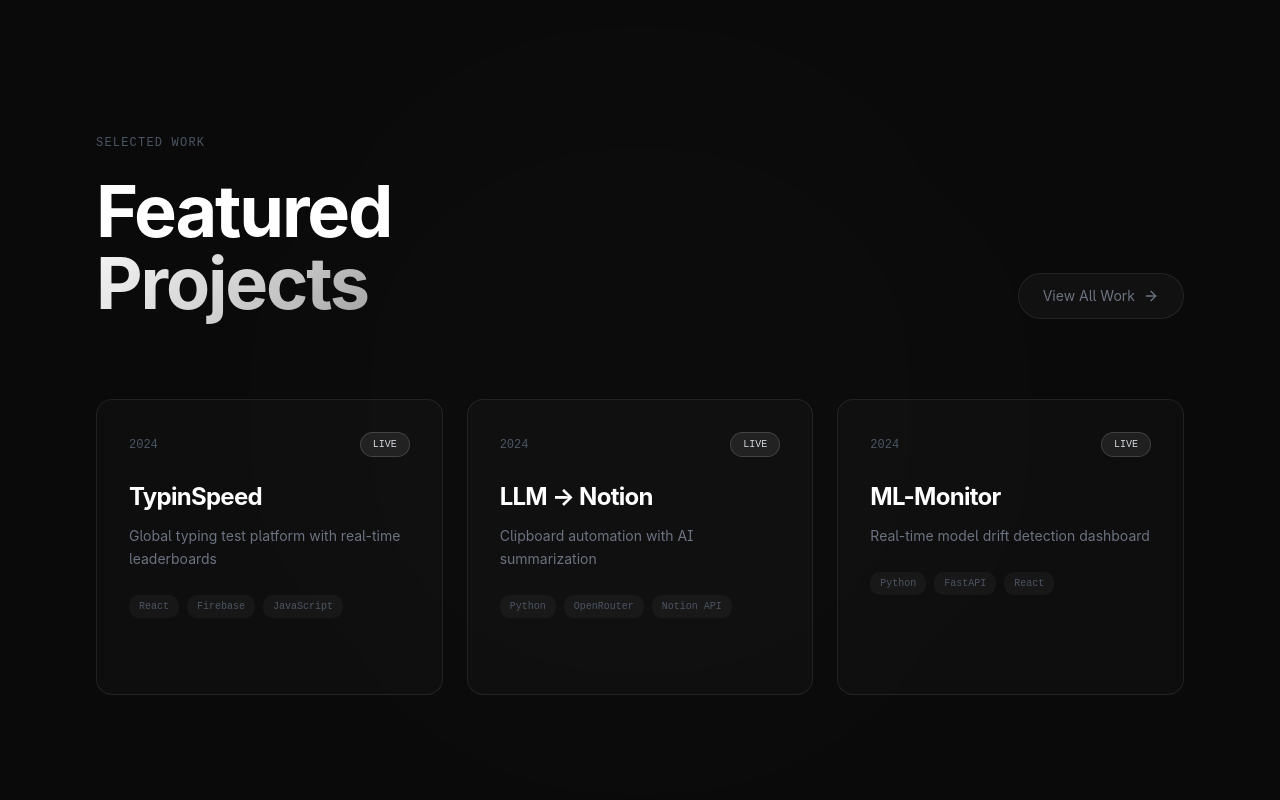
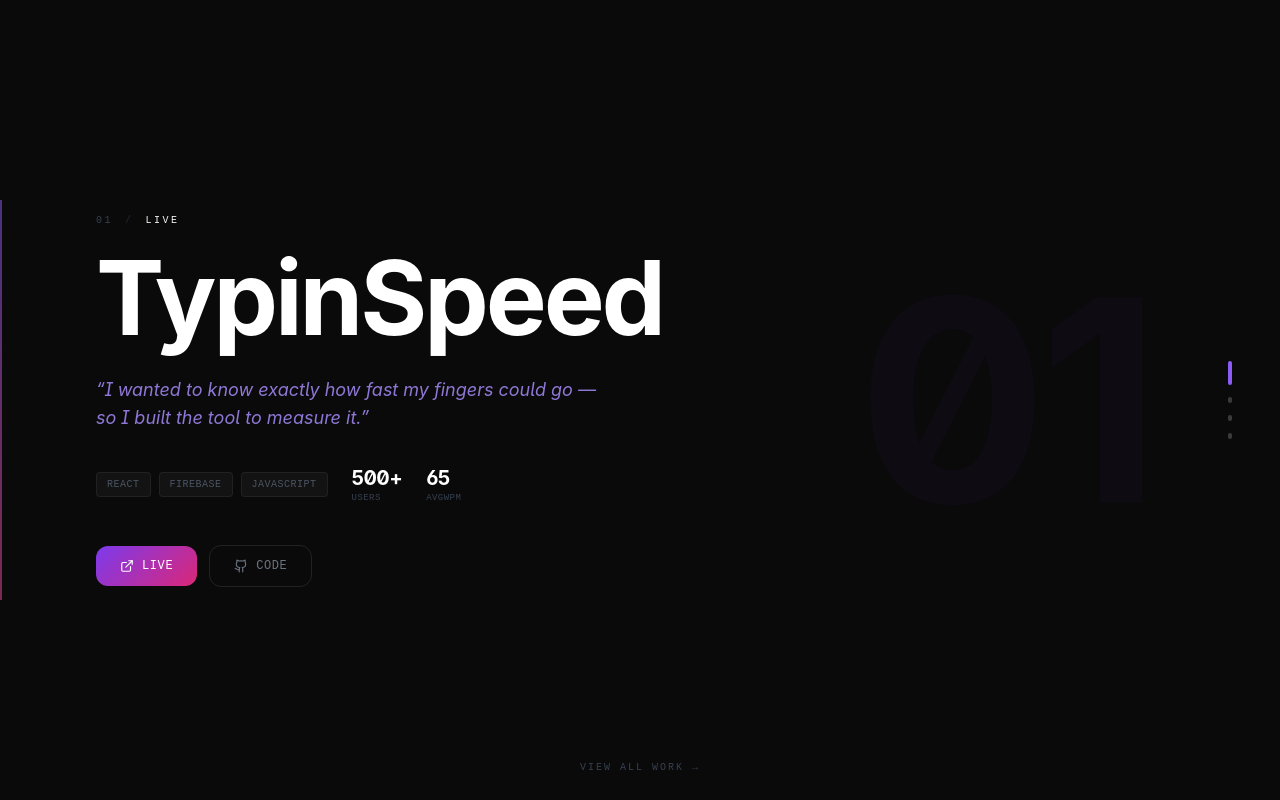
Before and after one commit to lucifer-prashant/portfolio, a Next.js app: page / in a window 1280 px wide. Shown: the part 800-1600 px from the top of the page. Built offline with nearby package versions, Linux system fonts and the light colour scheme.

Commit message:
feat: full scroll-snap projects overhaul — viewport sections, story quotes, no modal

```diff
--- a/src/app/globals.css
+++ b/src/app/globals.css
@@ -357,4 +357,21 @@
 	.pulse-subtle {
 		animation: pulse-subtle 3s ease-in-out infinite;
 	}
+
+	@keyframes projectReveal {
+		from {
+			opacity: 0;
+			transform: translateY(30px);
+			filter: blur(4px);
+		}
+		to {
+			opacity: 1;
+			transform: translateY(0);
+			filter: blur(0);
+		}
+	}
+
+	.project-reveal {
+		animation: projectReveal 0.6s cubic-bezier(0.23, 1, 0.32, 1) forwards;
+	}
 }
--- a/src/components/portfolio/ProjectsSection.tsx
+++ b/src/components/portfolio/ProjectsSection.tsx
@@ -1,7 +1,7 @@
 "use client"
 
-import { useState } from "react"
-import { ExternalLink, Github, X, ArrowRight, ArrowUpRight } from "lucide-react"
+import { useState, useEffect, useRef } from "react"
+import { ExternalLink, Github } from "lucide-react"
 import Link from "next/link"
 import projectsData from "@/data/projects.json"
 
@@ -9,6 +9,7 @@
   id: string
   name: string
   tagline: string
+  story: string
   status: "LIVE" | "ARCHIVED" | "IN PROGRESS"
   date: string
   tech: string[]
@@ -19,219 +20,200 @@
 }
 
 const allProjects: Project[] = projectsData as unknown as Project[]
-const projects = allProjects.filter((p) => p.status === "LIVE").slice(0, 3)
 
-const statusColors = {
-	LIVE: "bg-white/[0.08] text-gray-300 border border-white/[0.15]",
-	ARCHIVED: "bg-white/[0.04] text-gray-600 border border-white/[0.08]",
-	"IN PROGRESS": "bg-white/[0.06] text-gray-400 border border-white/[0.12]",
+export function ProjectsSection() {
+  const [activeIndex, setActiveIndex] = useState(0)
+  const containerRef = useRef<HTMLDivElement>(null)
+  const slideRefs = useRef<(HTMLDivElement | null)[]>([])
+
+  useEffect(() => {
+    const container = containerRef.current
+    if (!container) return
+
+    const observers = slideRefs.current.map((slide, index) => {
+      if (!slide) return null
+      const observer = new IntersectionObserver(
+        ([entry]) => {
+          if (entry.isIntersecting) setActiveIndex(index)
+        },
+        { threshold: 0.5, root: container }
+      )
+      observer.observe(slide)
+      return observer
+    })
+
+    return () => observers.forEach((o) => o?.disconnect())
+  }, [])
+
+  const scrollToSlide = (index: number) => {
+    slideRefs.current[index]?.scrollIntoView({ behavior: "smooth", block: "start" })
   }
 
-export function ProjectsSection() {
-	const [selectedProject, setSelectedProject] = useState<Project | null>(null)
+  return (
+    <section id="projects" className="relative h-screen">
+
+      {/* Side dot indicator */}
+      <div className="absolute right-6 lg:right-12 top-1/2 -translate-y-1/2 z-20 hidden md:flex flex-col gap-3">
+        {allProjects.map((_, i) => (
+          <button
+            type="button"
+            key={i}
+            onClick={() => scrollToSlide(i)}
+            aria-label={`Go to project ${i + 1}`}
+            className={`rounded-full transition-all duration-300 ${
+              i === activeIndex
+                ? "w-1 h-6 bg-violet-500"
+                : "w-1 h-1.5 bg-white/20 hover:bg-white/40"
+            }`}
+          />
+        ))}
+      </div>
+
+      {/* Scroll container */}
+      <div
+        ref={containerRef}
+        className="h-full overflow-y-scroll snap-y snap-mandatory"
+        style={{ scrollbarWidth: "none" }}
+      >
+        {allProjects.map((project, index) => (
+          <ProjectSlide
+            key={project.id}
+            project={project}
+            index={index}
+            isActive={activeIndex === index}
+            onRef={(el) => {
+              slideRefs.current[index] = el
+            }}
+          />
+        ))}
+      </div>
+
+      {/* View all link */}
+      <div className="absolute bottom-6 left-1/2 -translate-x-1/2 z-20">
+        <Link
+          href="/projects"
+          className="font-mono text-[10px] uppercase tracking-[0.2em] text-gray-700 hover:text-gray-400 transition-colors"
+        >
+          View all work →
+        </Link>
+      </div>
+    </section>
+  )
+}
+
+function ProjectSlide({
+  project,
+  index,
+  isActive,
+  onRef,
+}: {
+  project: Project
+  index: number
+  isActive: boolean
+  onRef: (el: HTMLDivElement | null) => void
+}) {
+  const isInProgress = project.status === "IN PROGRESS"
+  const hasLiveUrl =
+    project.liveUrl &&
+    project.liveUrl !== project.githubUrl &&
+    project.liveUrl !== "#"
 
   return (
-		<section
-			id="projects"
-			className="relative z-10 px-6 md:px-12 lg:px-24 py-32">
-			{/* Minimal gradient accent */}
-			<div className="absolute inset-0 overflow-hidden pointer-events-none">
-				<div className="absolute top-1/2 left-1/2 -translate-x-1/2 -translate-y-1/2 w-[800px] h-[800px] bg-white/[0.01] rounded-full blur-[128px]" />
+    <div
+      ref={onRef}
+      className="relative h-full snap-start flex items-center px-6 md:px-12 lg:px-24 overflow-hidden"
+    >
+      {/* Giant background number */}
+      <div
+        className="absolute right-16 lg:right-32 top-1/2 -translate-y-1/2 font-display font-black select-none leading-none pointer-events-none transition-all duration-700"
+        style={{
+          fontSize: "clamp(8rem, 22vw, 22rem)",
+          color: isActive ? "rgba(124,58,237,0.04)" : "rgba(255,255,255,0.015)",
+        }}
+      >
+        {String(index + 1).padStart(2, "0")}
       </div>
 
-			{/* Section header */}
-			<div className="relative mb-20 flex flex-col md:flex-row md:items-end md:justify-between gap-8">
-				<div>
-					<span className="inline-block font-mono text-xs text-gray-600 uppercase tracking-widest mb-6">
-						Selected Work
-					</span>
-					<h2 className="font-display text-5xl md:text-6xl lg:text-7xl text-white font-bold tracking-tighter">
-						Featured
-						<br />
-						<span className="gradient-text-subtle">Projects</span>
-					</h2>
-				</div>
+      {/* Left accent line */}
+      <div
+        className={`absolute left-0 top-1/4 h-1/2 w-[2px] transition-all duration-700 ${
+          isActive
+            ? "bg-gradient-to-b from-violet-500/50 to-pink-500/50"
+            : "bg-white/5"
+        }`}
+      />
 
-				<Link
-					href="/projects"
-					className="group flex items-center gap-2 font-body text-sm text-gray-500 hover:text-white transition-colors bg-white/[0.03] hover:bg-white/[0.06] border border-white/[0.08] hover:border-white/[0.15] px-6 py-3 rounded-full w-fit">
-					View All Work
-					<ArrowRight className="w-4 h-4 group-hover:translate-x-1 transition-transform" />
-				</Link>
-			</div>
+      {/* Content */}
+      <div className="relative z-10 max-w-3xl">
 
-			{/* Projects grid - refined cards */}
-			<div className="relative grid grid-cols-1 md:grid-cols-2 lg:grid-cols-3 gap-6">
-				{projects.map((project, index) => (
-					<button
-						key={project.id}
-						onClick={() => setSelectedProject(project)}
-						className="group text-left">
-						<div className="relative h-full p-8 rounded-2xl bg-white/[0.02] border border-white/[0.08] hover:border-white/[0.15] transition-all duration-500 hover:bg-white/[0.04] card-hover overflow-hidden">
-							{/* Subtle gradient overlay on hover */}
-							<div className="absolute inset-0 bg-gradient-to-br from-white/[0.02] to-transparent opacity-0 group-hover:opacity-100 transition-opacity duration-500" />
-
-							{/* Status badge */}
-							<div className="relative flex items-center justify-between mb-6">
-								<span className="font-mono text-xs text-gray-600">
-									{project.date}
-								</span>
+        {/* Status + index label */}
+        <div
+          className={`font-mono text-[10px] uppercase tracking-[0.25em] mb-6 transition-all duration-500 ${
+            isActive ? "opacity-100" : "opacity-0"
+          }`}
+        >
+          <span className="text-gray-700">{String(index + 1).padStart(2, "0")}</span>
+          <span className="mx-3 text-gray-800">/</span>
           <span
-									className={`font-mono text-[10px] px-3 py-1 rounded-full ${statusColors[project.status]}`}>
+            className={
+              project.status === "LIVE"
+                ? "text-emerald-700"
+                : project.status === "IN PROGRESS"
+                ? "text-amber-700"
+                : "text-gray-700"
+            }
+          >
             {project.status}
           </span>
         </div>
 
-							{/* Project info */}
-							<div className="relative">
-								<h3 className="font-display text-2xl text-white group-hover:text-gray-200 transition-colors mb-3 tracking-tight">
+        {/* Project name */}
+        <h2
+          className={`font-display font-black tracking-tighter leading-[0.9] mb-8 text-white transition-all duration-500 ${
+            isActive ? "opacity-100 translate-y-0 project-reveal" : "opacity-0 translate-y-4"
+          } ${isInProgress ? "opacity-50" : ""}`}
+          style={{ fontSize: "clamp(3rem,8vw,7rem)" }}
+        >
           {project.name}
-								</h3>
-								<p className="font-body text-sm text-gray-500 group-hover:text-gray-400 mb-6 line-clamp-2 leading-relaxed">
-									{project.tagline}
+        </h2>
+
+        {/* Story quote */}
+        <p
+          className={`font-body text-base md:text-lg italic leading-relaxed mb-8 max-w-lg transition-all duration-500 ${
+            isActive ? "opacity-100 translate-y-0" : "opacity-0 translate-y-4"
+          }`}
+          style={{
+            transitionDelay: "100ms",
+            color: isInProgress
+              ? "rgba(167,139,250,0.4)"
+              : "rgba(167,139,250,0.85)",
+          }}
+        >
+          &ldquo;{project.story}&rdquo;
         </p>
 
-								{/* Tech stack */}
-								<div className="flex flex-wrap gap-2 mb-6">
-									{project.tech.slice(0, 3).map((t) => (
+        {/* Tech + metrics row */}
+        <div
+          className={`flex flex-wrap items-center gap-6 mb-10 transition-all duration-500 ${
+            isActive ? "opacity-100 translate-y-0" : "opacity-0 translate-y-4"
+          }`}
+          style={{ transitionDelay: "180ms" }}
+        >
+          <div className="flex flex-wrap gap-2">
+            {project.tech.map((t) => (
               <span
                 key={t}
-											className="font-mono text-[10px] px-2.5 py-1 rounded-md bg-white/[0.04] text-gray-600">
+                className="font-mono text-[10px] px-2.5 py-1 rounded bg-white/[0.04] border border-white/[0.06] text-gray-600 uppercase tracking-wider"
+              >
                 {t}
               </span>
             ))}
           </div>
-
-								{/* Arrow indicator */}
-								<div className="flex items-center gap-2 text-gray-600 opacity-0 group-hover:opacity-100 transition-all transform translate-x-0 group-hover:translate-x-2">
-									<span className="font-body text-sm">View Details</span>
-									<ArrowUpRight className="w-4 h-4" />
-								</div>
-							</div>
-						</div>
-					</button>
-				))}
-			</div>
-
-			{/* Project Modal */}
-			{selectedProject && (
-				<ProjectModal
-					project={selectedProject}
-					onClose={() => setSelectedProject(null)}
-				/>
-			)}
-		</section>
-	)
-}
-
-function ProjectModal({
-	project,
-	onClose,
-}: {
-	project: Project
-	onClose: () => void
-}) {
-	return (
-		<div
-			className="fixed inset-0 z-[100] flex items-center justify-center p-4"
-			onClick={onClose}>
-			{/* Backdrop */}
-			<div className="absolute inset-0 bg-black/95 backdrop-blur-xl" />
-
-			{/* Modal content */}
-			<div
-				className="relative w-full max-w-5xl max-h-[90vh] overflow-y-auto bg-[#0a0a0a] backdrop-blur-xl rounded-2xl border border-white/[0.12] shadow-2xl"
-				onClick={(e) => e.stopPropagation()}
-				style={{
-					animation: "modalIn 0.3s ease-out",
-				}}>
-				{/* Header */}
-				<div className="sticky top-0 z-10 bg-black/90 backdrop-blur-xl border-b border-white/[0.08] px-8 py-6 flex items-center justify-between">
-					<div className="flex items-center gap-4">
-						<h3 className="font-display text-3xl md:text-4xl text-white font-bold tracking-tight">
-							{project.name}
-						</h3>
-						<span
-							className={`font-mono text-xs px-3 py-1 rounded-full ${statusColors[project.status]}`}>
-							{project.status}
-						</span>
-					</div>
-					<button
-						onClick={onClose}
-						className="w-10 h-10 rounded-full bg-white/[0.04] hover:bg-white/[0.08] border border-white/[0.08] hover:border-white/[0.15] flex items-center justify-center transition-all group">
-						<X className="w-5 h-5 text-gray-500 group-hover:text-white" />
-					</button>
-				</div>
-
-				{/* Content */}
-				<div className="p-8">
-					<div className="grid grid-cols-1 lg:grid-cols-5 gap-8">
-						{/* Demo preview area */}
-						<div className="lg:col-span-3">
-							<div className="relative aspect-video bg-black rounded-xl overflow-hidden border border-white/[0.08]">
-								{project.liveUrl ? (
-									<iframe
-										src={project.liveUrl}
-										className="w-full h-full"
-										title={project.name}
-									/>
-								) : (
-									<div className="absolute inset-0 flex items-center justify-center">
-										<div className="text-center">
-											<div className="w-16 h-16 mx-auto mb-4 rounded-full bg-white/[0.04] flex items-center justify-center">
-												<ExternalLink className="w-8 h-8 text-gray-600" />
-											</div>
-											<p className="font-body text-sm text-gray-600">
-												Preview unavailable
-											</p>
-										</div>
-									</div>
-								)}
-							</div>
-						</div>
-
-						{/* Metadata */}
-						<div className="lg:col-span-2 space-y-6">
-							{/* Description */}
-							<div>
-								<h4 className="font-mono text-xs text-gray-600 uppercase tracking-wider mb-3">
-									About
-								</h4>
-								<p className="font-body text-gray-400 leading-relaxed">
-									{project.description}
-								</p>
-							</div>
-
-							{/* Tech stack */}
-							<div>
-								<h4 className="font-mono text-xs text-gray-600 uppercase tracking-wider mb-3">
-									Stack
-								</h4>
-								<div className="flex flex-wrap gap-2">
-									{project.tech.map((t) => (
-										<span
-											key={t}
-											className="font-mono text-xs px-3 py-1.5 rounded-lg bg-white/[0.04] border border-white/[0.08] text-gray-500">
-											{t}
-										</span>
-									))}
-								</div>
-							</div>
-
-							{/* Metrics */}
-							<div>
-								<h4 className="font-mono text-xs text-gray-600 uppercase tracking-wider mb-3">
-									Metrics
-								</h4>
-								<div className="grid grid-cols-2 gap-3">
+          <div className="flex gap-6">
             {Object.entries(project.metrics).map(([key, value]) => (
-										<div
-											key={key}
-											className="bg-white/[0.03] rounded-xl p-4 border border-white/[0.06]">
-											<div className="font-display text-2xl text-white font-bold gradient-text-subtle">
-												{value}
-											</div>
-											<div className="font-mono text-[10px] text-gray-600 uppercase mt-1">
+              <div key={key}>
+                <div className="font-display text-xl text-white font-bold">{value}</div>
+                <div className="font-mono text-[9px] text-gray-700 uppercase tracking-wider">
                   {key}
                 </div>
               </div>
@@ -239,46 +221,43 @@
           </div>
         </div>
 
-							{/* CTAs */}
-							<div className="flex gap-3 pt-4">
+        {/* Action links */}
+        <div
+          className={`flex items-center gap-3 transition-all duration-500 ${
+            isActive ? "opacity-100 translate-y-0" : "opacity-0 translate-y-4"
+          }`}
+          style={{ transitionDelay: "250ms" }}
+        >
+          {hasLiveUrl && (
+            <a
+              href={project.liveUrl}
+              target="_blank"
+              rel="noopener noreferrer"
+              className="group flex items-center gap-2 px-6 py-3 rounded-lg font-mono text-xs uppercase tracking-wider text-white font-medium transition-all duration-300 hover:-translate-y-0.5 hover:shadow-[0_8px_30px_rgba(124,58,237,0.3)]"
+              style={{ background: "linear-gradient(135deg, #7c3aed, #db2777)" }}
+            >
+              <ExternalLink className="w-3.5 h-3.5" />
+              Live
+            </a>
+          )}
           {project.githubUrl && project.githubUrl !== "#" && (
             <a
               href={project.githubUrl}
               target="_blank"
               rel="noopener noreferrer"
-										className="flex-1 px-5 py-3 rounded-xl font-body text-sm bg-white/[0.04] border border-white/[0.08] text-white hover:bg-white/[0.06] hover:border-white/[0.12] transition-all flex items-center justify-center gap-2">
-										<Github className="w-4 h-4" />
+              className="flex items-center gap-2 px-6 py-3 rounded-lg font-mono text-xs uppercase tracking-wider text-gray-500 border border-white/[0.1] hover:text-white hover:border-white/[0.25] transition-all duration-300 hover:-translate-y-0.5"
+            >
+              <Github className="w-3.5 h-3.5" />
               Code
             </a>
           )}
-								{project.liveUrl && (
-									<a
-										href={project.liveUrl}
-										target="_blank"
-										rel="noopener noreferrer"
-										className="flex-1 px-5 py-3 rounded-xl font-body text-sm bg-white text-black hover:bg-gray-200 transition-all flex items-center justify-center gap-2 font-medium">
-										<ExternalLink className="w-4 h-4" />
-										Live
-									</a>
+          {isInProgress && (
+            <span className="font-mono text-[10px] text-amber-900 uppercase tracking-wider">
+              In progress — coming soon
+            </span>
           )}
         </div>
       </div>
     </div>
-				</div>
-			</div>
-
-			<style jsx>{`
-				@keyframes modalIn {
-					from {
-						opacity: 0;
-						transform: scale(0.96) translateY(20px);
-					}
-					to {
-						opacity: 1;
-						transform: scale(1) translateY(0);
-					}
-				}
-			`}</style>
-		</div>
   )
 }
```
Lines whose indentation alone changed are shown as unchanged.
